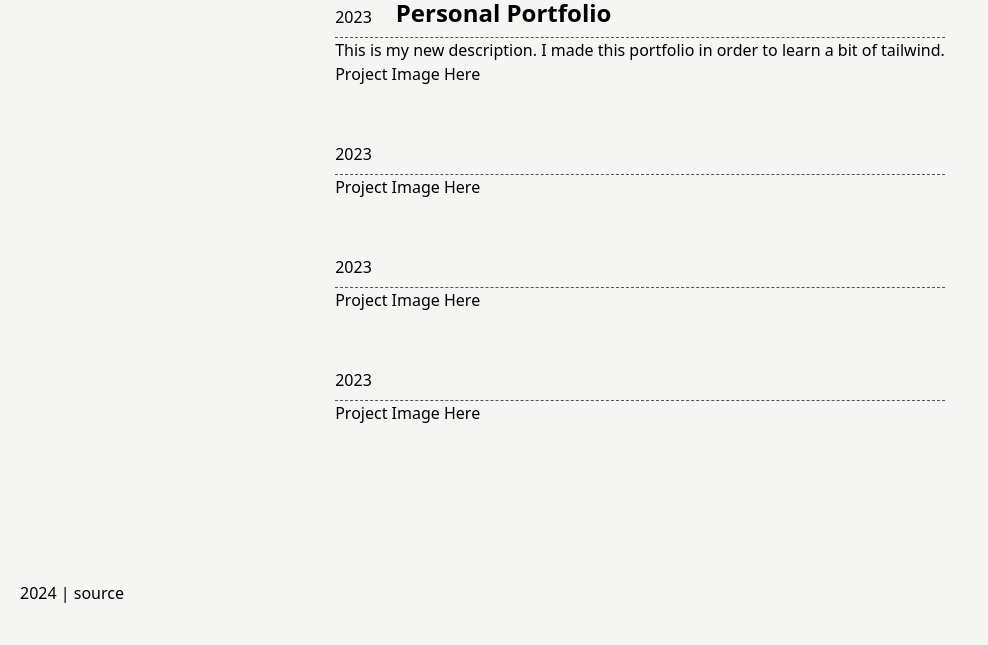
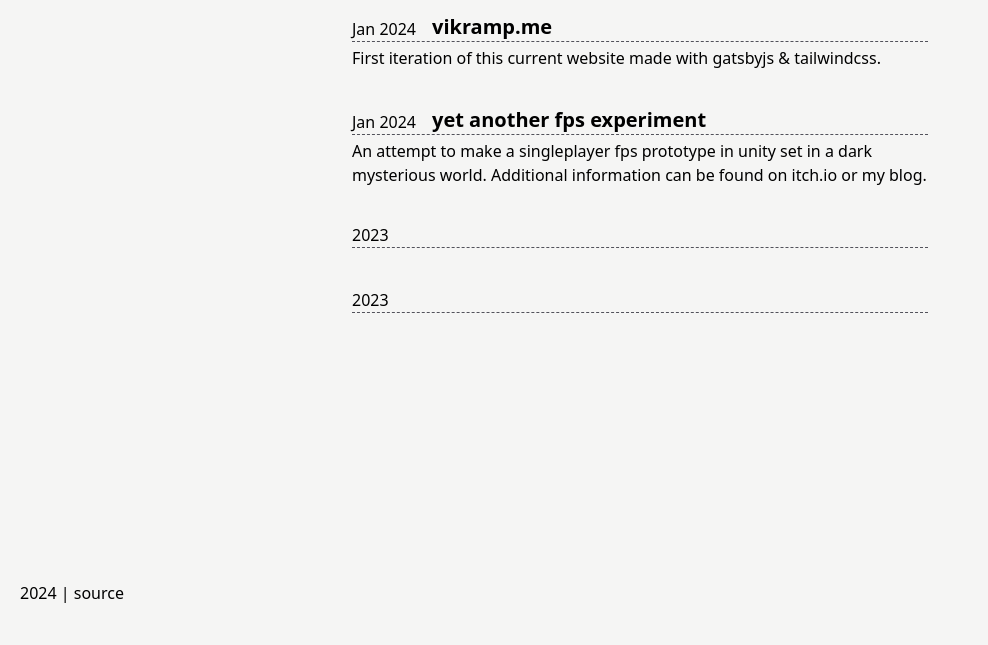
Before and after one commit to DarkFlamex1/DarkFlameX1.github.io, a Gatsby site: page /experiments in a window 1280 px wide. Shown: the part 155-800 px from the top of the page, without its empty margins (0-988 px from the left). Built offline with nearby package versions, Linux system fonts and the light colour scheme; Gatsby itself is replaced by a stand-in of ours.

Commit message:
Add experiment layout and prototype contact page
- Add links to contact page
- Add building blocks before adding graph ql queries for data driven
  experiment support
- Added additional styling to be clear that experiments will take you
  off the page when clicked
- Additional bug-fixes for font consitency

```diff
--- a/src/pages/about.js
+++ b/src/pages/about.js
@@ -18,7 +18,7 @@ const AboutPage = () => {
           </p>
 
           <p className='py-2'>
-            Outside of work you can find me trail running, trying to replicate my restaurant foods at home, or just wandering somewhere out in the hills with my wife & my dog. I love walking everywhere & truly love food so please send recs :) If you ever want to connect feel free to reach out to me!
+            Outside of work you can find me trail running, trying to replicate my restaurant foods at home, or just wandering somewhere out in the hills with my wife & my dog. I love walking everywhere & love to eat so please send recs :) If you ever want to connect feel free to reach out to me!
           </p>
 
         </div>
--- a/src/pages/contact.js
+++ b/src/pages/contact.js
@@ -1,5 +1,6 @@
 import * as React from 'react';
 
+import { Link } from 'gatsby-link';
 import Layout from '../components/layout';
 
 // main page component that user lands on
@@ -13,10 +14,8 @@ const ContactPage = () => {
         <p className='font-bold text-6xl py-4'>contact</p>
         <p className='font-bold text-2xl '>reach out!</p>
 
-        <p className='font-semibold text-2xl py-1'>email: contact@vikramp.me</p>
-        <p className='font-semibold text-2xl py-1'>linkedin: linkedin.com/in/vpeddinti</p>
-        <p className='font-semibold text-2xl py-1'>itch.io: linkedin.com/in/vpeddinti</p>
-        <p className='font-semibold text-2xl py-1'>linkedin: linkedin.com/in/vpeddinti</p>
+        <p className='text-2xl py-1'>email: {<Link className='hover:underline' to={"mailto:contact@vikramp.me"}>contact@vikramp.me</Link>}</p>
+        <p className='text-2xl py-1'>linkedin: {<Link className='hover:underline' to={"https://linkedin.com/in/vpeddinti"}>linkedin.com/in/vpeddinti</Link>}</p>
       </div>
     </Layout>
   )
--- a/src/pages/experiments.js
+++ b/src/pages/experiments.js
@@ -5,23 +5,23 @@ import Layout from '../components/layout';
 
 // attempted to create the design of the projects page here: https://www.shiyunlu.com/projects/
 
+// This component is a reuseable component for each experiment
+// contains data about the experiment along with a link to the official sites
 const Experiment = ({projectDate, title, techTags, description}) => {
-
-
-
     return(
-        <div className='w-full p-6 border-gray-200 divide-y divide-dashed divide-zinc-600'>
+        <div className='w-full p-4 border-gray-200 divide-y divide-dashed divide-zinc-600 hover:bg-sky-50 hover:border group'>
             {/* Div that contains the flex sideways within the card */}
-            <div className='flex flex-row'>
-                <p className='font-medium py-2'>{projectDate}</p>
-                <p className='font-bold px-6 text-2xl'>{title}</p>
+            <div className='flex flex-row items-end'>
+                <p className='font-medium'>{projectDate}</p>
+                <p className='font-semibold px-4 text-xl group-hover:font-bold'>{title}</p>
+                {/* <p className='bg-transparent hover:bg-blue-500 text-blue-700 font-semibold hover:text-white py-2 px-2 border border-blue-500 hover:border-transparent text-sm mx-2 h-1/4'>tailwind</p>
+                <p className='bg-transparent hover:bg-blue-500 text-blue-700 font-semibold hover:text-white py-2 px-2 border border-blue-500 hover:border-transparent text-sm h-1/4'>gatsby</p> */}
                 {/* <p className='bg-transparent hover:bg-blue-500 text-blue-700 font-semibold hover:text-white py-2 px-2 border border-blue-500 hover:border-transparent text-sm'>Vercel</p> */}
             </div>
 
             {/* Div that contains the information and image to stack below inside the card */}
             <div className='flex flex-col'>
-                <p className=''>{description}</p>
-                <p className=''>Project Image Here</p>
+                <p className='max-w-xl py-1'>{description}</p>
             </div>
         </div>
     )
@@ -34,17 +34,17 @@ const ExperimentsPage = () => {
 
 
   return(
-    <Layout currPage='home'>
+    <Layout currPage='experiments'>
       <div className='bg-stone-100 flex flex-col grow items-center'>
-        <p className='font-bold text-6xl'>experiments</p>
+        <p className='font-bold text-6xl pb-6'>experiments</p>
         {/*
         Create a grid(column stacking) that contains every project from the DB?
         Date, Title, Tech tags, line/information, image
 
         */}
         <div className='columns-1'>
-            <Experiment projectDate={'2023'} title={'Personal Portfolio'} description={'This is my new description. I made this portfolio in order to learn a bit of tailwind.'}></Experiment>
-            <Experiment projectDate={'2023'}></Experiment>
+            <Experiment projectDate={'Jan 2024'} title={'vikramp.me'} description={'First iteration of this current website made with gatsbyjs & tailwindcss.'}></Experiment>
+            <Experiment projectDate={'Jan 2024'} title={'yet another fps experiment'} description={'An attempt to make a singleplayer fps prototype in unity set in a dark mysterious world. Additional information can be found on itch.io or my blog.'}></Experiment>
             <Experiment projectDate={'2023'}></Experiment>
             <Experiment projectDate={'2023'}></Experiment>
         </div>
```
